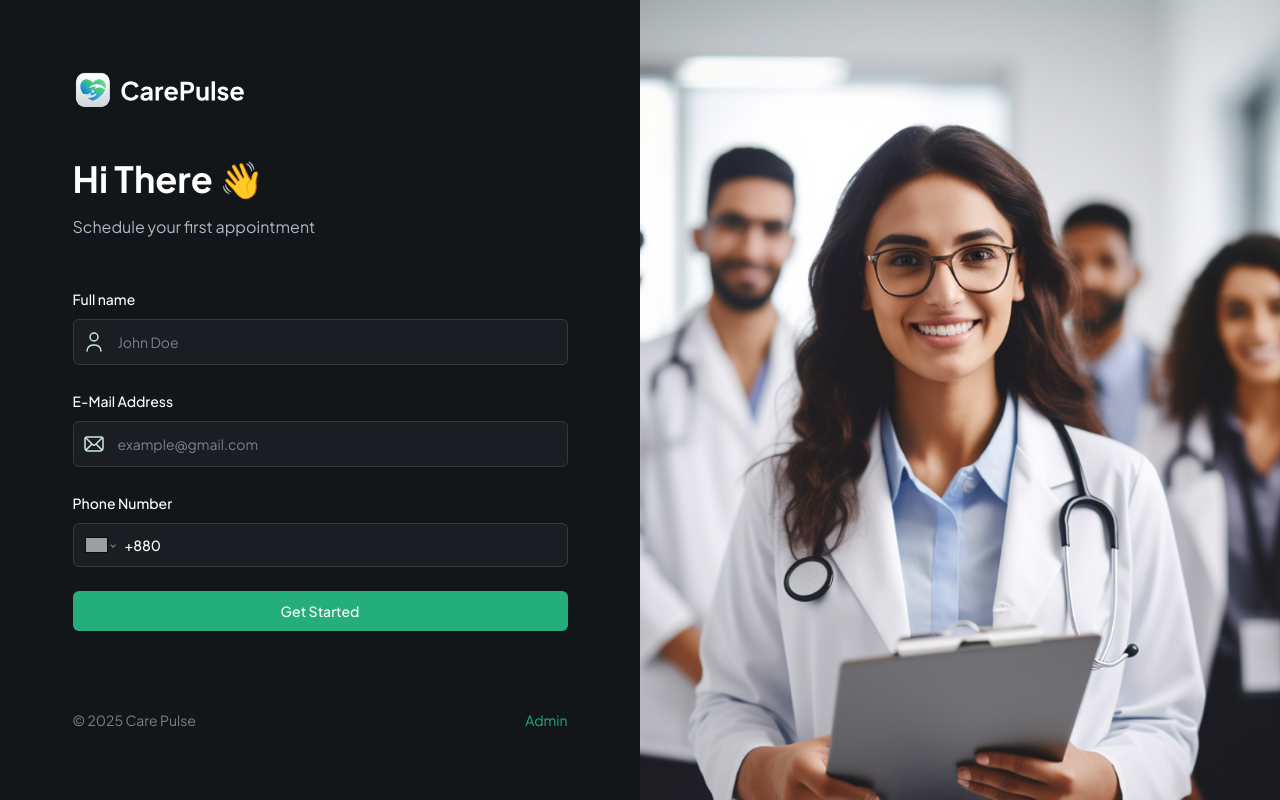
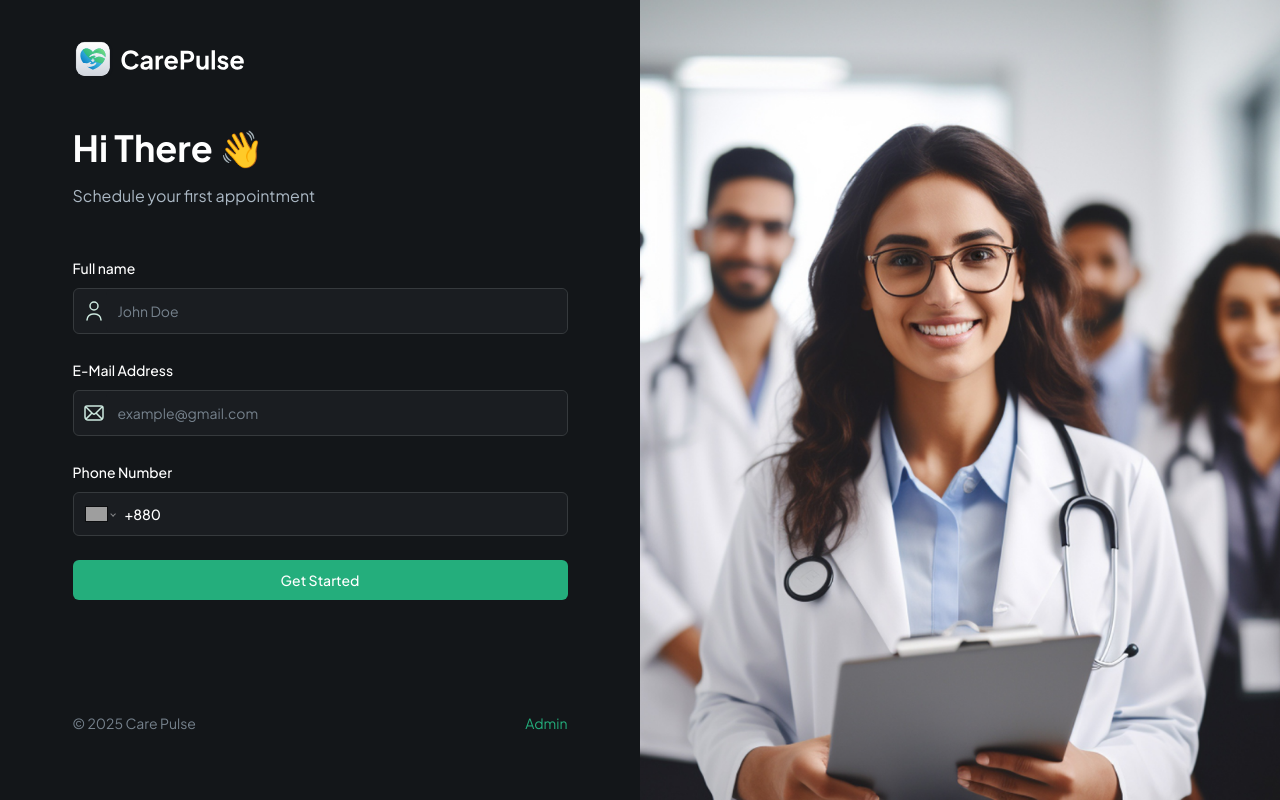
Before and after one commit to codewithsaidul/care-pulse, a Next.js app: page / in a window 1280 px wide. Built offline with nearby package versions, Linux system fonts and the light colour scheme; no server answers; grey boxes are pictures that could not be loaded.

Commit message:
home page design updated

```diff
--- a/app/page.tsx
+++ b/app/page.tsx
@@ -8,7 +8,7 @@
 
       {/* ============== TODO: OTP Verification ======================= */}
 
-      <section className="remove-scrollbar container my-auto">
+      <section className="remove-scrollbar container">
         <div className="sub-container max-w-[495px]">
           <Image
             src="/assets/icons/logo-full.svg"
@@ -21,7 +21,7 @@
           <PatientForm />
 
           {/* Home Page */}
-          <div className="text-14-regular mt-20 flex justify-between">
+          <div className="text-14-regular mt-20 flex justify-between pb-7">
             <p className="justify-items-end text-dark-600 xl:text-left">
               &copy; 2025 Care Pulse
             </p>
--- a/app/patients/[userId]/register/page.tsx
+++ b/app/patients/[userId]/register/page.tsx
@@ -9,7 +9,7 @@
   return (
     <div className="flex h-screen max-h-screen">
       <section className="remove-scrollbar container">
-        <div className="sub-container max-w-[860px]flex-1 flex-col py-10">
+        <div className="sub-container max-w-[860px] flex-1 flex-col py-10">
           <Image
             src="/assets/icons/logo-full.svg"
             alt="care pulse logo"
```
